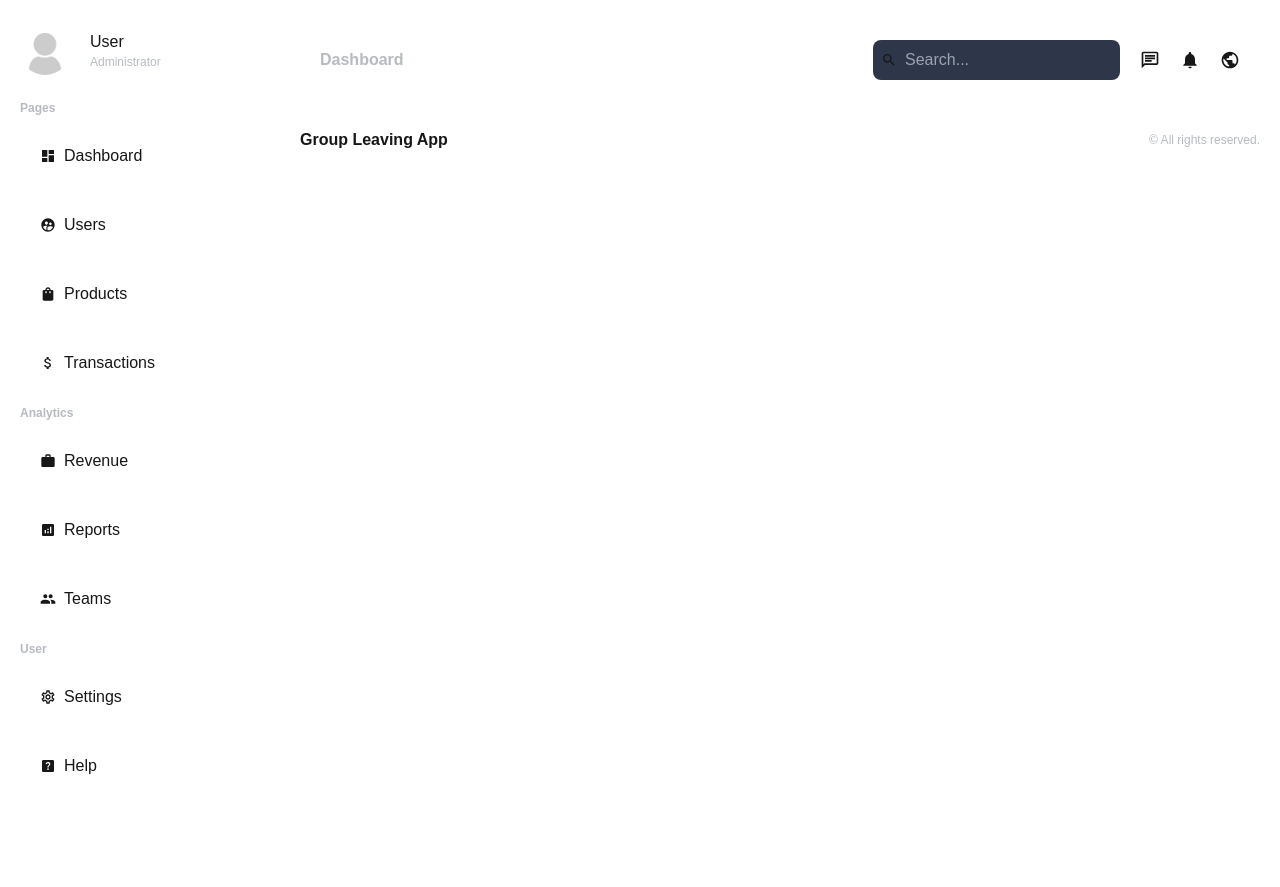
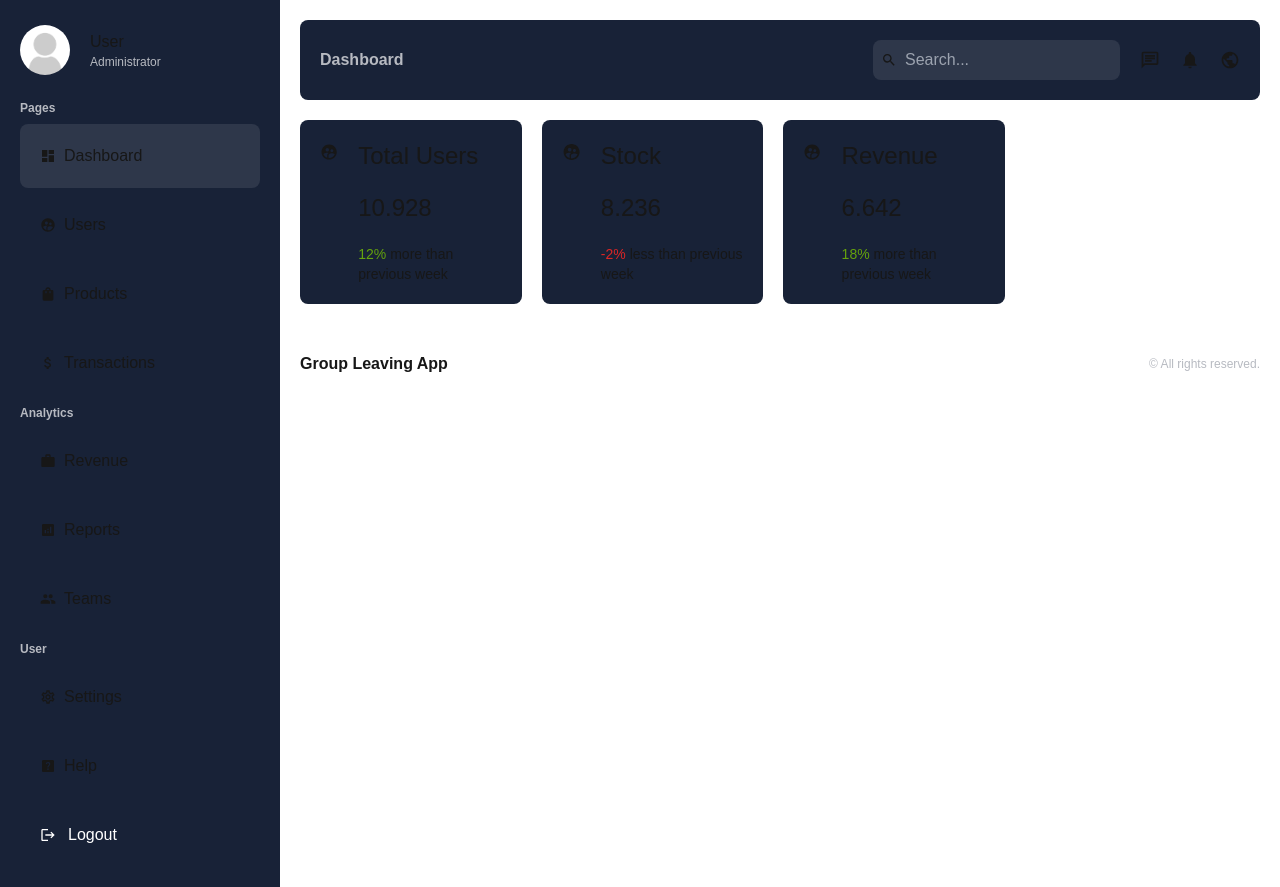
Before and after one commit to fullstackdeveloper918/Group_leaving_admin, a Next.js app: page /admin/dashboard in a window 1280 px wide. Built offline with nearby package versions, Linux system fonts and the light colour scheme.

Commit message:
cards added

```diff
--- a/app/admin/dashboard/layout.jsx
+++ b/app/admin/dashboard/layout.jsx
@@ -5,7 +5,7 @@ import Footer from "@/components/admin/Footer";
 const Layout = ({ children }) => {
   return (
     <div className="flex">
-      <div className="flex-1 p-5 min-h-screen">
+      <div className="flex-1 p-5 min-h-screen bg-[#182237]">
         <Sidebar />
       </div>
       <div className="p-5 flex-[4]">
--- a/app/admin/dashboard/page.jsx
+++ b/app/admin/dashboard/page.jsx
@@ -1,9 +1,27 @@
+import Card from "@/components/admin/Card";
+import Chart from "@/components/admin/Chart";
+import RightBar from "@/components/admin/RightBar";
+import Transactions from "@/components/admin/Transactions";
+import { cards } from "@/lib/data";
 import React from "react";
 
 const dashboard = () => {
   return (
     <>
-
+      <div className="flex gap-5 mt-5">
+        <div className="flex-[3] flex flex-col gap-5">
+          <div className="flex justify-between gap-5">
+            {cards.map((item) => (
+              <Card item={item} key={item.id} />
+            ))}
+          </div>
+          <Transactions />
+          <Chart />
+        </div>
+        <div className="flex-1">
+          <RightBar />
+        </div>
+      </div>
     </>
   );
 };
--- /dev/null
+++ b/app/admin/dashboard/products/page.jsx
@@ -0,0 +1,12 @@
+import React from "react";
+
+const products = () => {
+  return (
+    <>
+      <h1>products</h1>
+      <h3>page</h3>
+    </>
+  );
+};
+
+export default products;
--- /dev/null
+++ b/app/admin/dashboard/users/page.jsx
@@ -0,0 +1,12 @@
+import React from "react";
+
+const users = () => {
+  return (
+    <>
+      <h1>users</h1>
+      <h3>page</h3>
+    </>
+  );
+};
+
+export default users;
--- /dev/null
+++ b/components/admin/Card.jsx
@@ -0,0 +1,28 @@
+import React from "react";
+import { MdSupervisedUserCircle } from "react-icons/md";
+
+const Card = ({ item }) => {
+  return (
+    <>
+      <div className="p-5 rounded-lg flex gap-5 cursor-pointer w-full bg-[#182237] hover:bg-[#2e374a]">
+        <MdSupervisedUserCircle size={24} />
+        <div className="flex flex-col gap-5">
+          <span className="text-2xl">{item.title}</span>
+          <span className="text-2xl font-medium">{item.number}</span>
+          <span className="font-light text-sm">
+            <span
+              className={`${
+                item.change > 0 ? "text-lime-600" : "text-red-600"
+              }`}
+            >
+              {item.change}%
+            </span>{" "}
+            {item.change > 0 ? "more" : "less"} than previous week
+          </span>
+        </div>
+      </div>
+    </>
+  );
+};
+
+export default Card;
--- /dev/null
+++ b/components/admin/Chart.jsx
@@ -0,0 +1,7 @@
+import React from "react";
+
+const Chart = () => {
+  return <div></div>;
+};
+
+export default Chart;
--- a/components/admin/Navbar.jsx
+++ b/components/admin/Navbar.jsx
@@ -11,7 +11,7 @@ const Navbar = () => {
   const pathname = usePathname();
 
   return (
-    <div className="flex items-center justify-between rounded-lg p-5">
+    <div className="flex items-center justify-between rounded-lg p-5 bg-[#182237]">
       <div className="font-bold capitalize text-[#b7bac1]">
         {pathname.split("/").pop()}
       </div>
--- /dev/null
+++ b/components/admin/RightBar.jsx
@@ -0,0 +1,7 @@
+import React from "react";
+
+const RightBar = () => {
+  return <div></div>;
+};
+
+export default RightBar;
--- a/components/admin/Sidebar.jsx
+++ b/components/admin/Sidebar.jsx
@@ -20,17 +20,17 @@ const menuItems = [
     list: [
       {
         title: "Dashboard",
-        path: "/dashboard",
+        path: "/admin/dashboard",
         icon: <MdDashboard />,
       },
       {
         title: "Users",
-        path: "/dashboard/users",
+        path: "/admin/dashboard/users",
         icon: <MdSupervisedUserCircle />,
       },
       {
         title: "Products",
-        path: "/dashboard/products",
+        path: "/admin/dashboard/products",
         icon: <MdShoppingBag />,
       },
       {
--- /dev/null
+++ b/components/admin/Transactions.jsx
@@ -0,0 +1,7 @@
+import React from "react";
+
+const Transactions = () => {
+  return <></>;
+};
+
+export default Transactions;
--- /dev/null
+++ b/lib/data.js
@@ -0,0 +1,20 @@
+export const cards = [
+  {
+    id: 1,
+    title: "Total Users",
+    number: 10.928,
+    change: 12,
+  },
+  {
+    id: 2,
+    title: "Stock",
+    number: 8.236,
+    change: -2,
+  },
+  {
+    id: 3,
+    title: "Revenue",
+    number: 6.642,
+    change: 18,
+  },
+];
```
Also changed, not shown: components/admin/Footer.jsx (line endings or trailing spaces).
